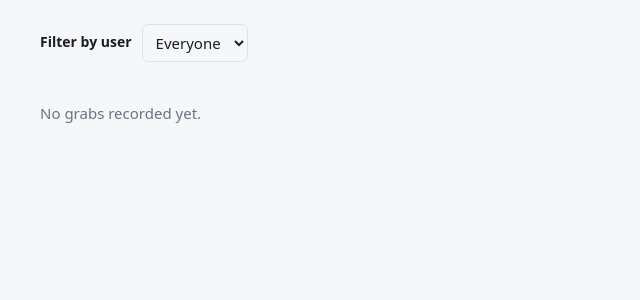
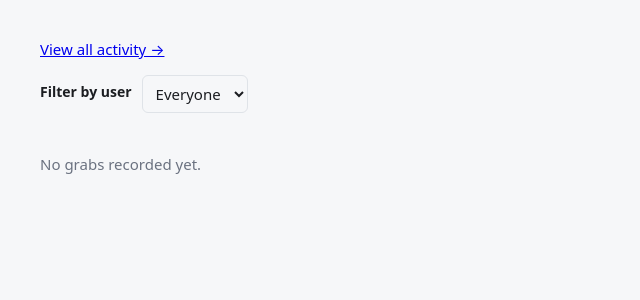
Before and after one commit to narenh/cplus-server, a FastAPI app: template src/cplus_service/web/templates/grabs.html in a window 1280 px wide. Shown: the top 300 px of the page, without its empty margins (0-640 px from the left). Run offline with FastAPI, Linux system fonts and the light colour scheme; the template is opened without the code that fills it, so the values that code supplies are empty; parts of the project's set-up code (start-up, migrations or seed data) failed here and were passed over.

Commit message:
Drop Activity from the tab bar, link to it from Grabs instead
Activity was a near-duplicate of Grabs (a grab is one row of activity), so
it no longer gets its own tab. The page and route are unchanged — Grabs now
links to it as "View all activity" for the times the fuller event log
(search/request/admin events, not just grabs) is actually what's wanted.

Co-Authored-By: Claude Sonnet 5 <noreply@anthropic.com>
Claude-Session: https://claude.ai/code/session_01Bvges2czRbjpJVyzbJueJ8

```diff
--- a/src/cplus_service/web/templates/base.html
+++ b/src/cplus_service/web/templates/base.html
@@ -19,7 +19,6 @@
   ("/admin/actions", "actions", "Actions"),
   ("/admin/users", "users", "Users"),
   ("/admin/grabs", "grabs", "Grabs"),
-  ("/admin/activity-log", "activity", "Activity"),
   ("/admin/notifications", "notifications", "Notifications"),
 ] %}
 {% set current = nav_items|selectattr("1", "equalto", nav)|first %}
--- a/src/cplus_service/web/templates/grabs.html
+++ b/src/cplus_service/web/templates/grabs.html
@@ -1,5 +1,6 @@
 {% extends "base.html" %}
 {% block content %}
+<p class="row"><a href="/admin/activity-log">View all activity &rarr;</a></p>
 {% include "partials/user_filter.html" %}
 
 {% if not grabs %}
```
